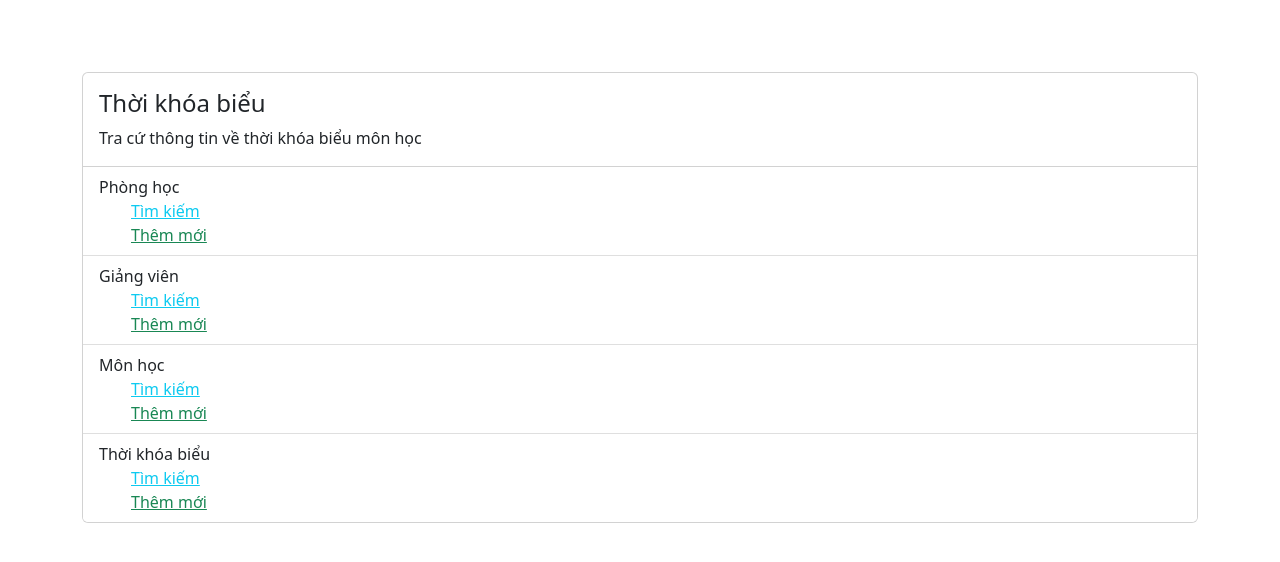
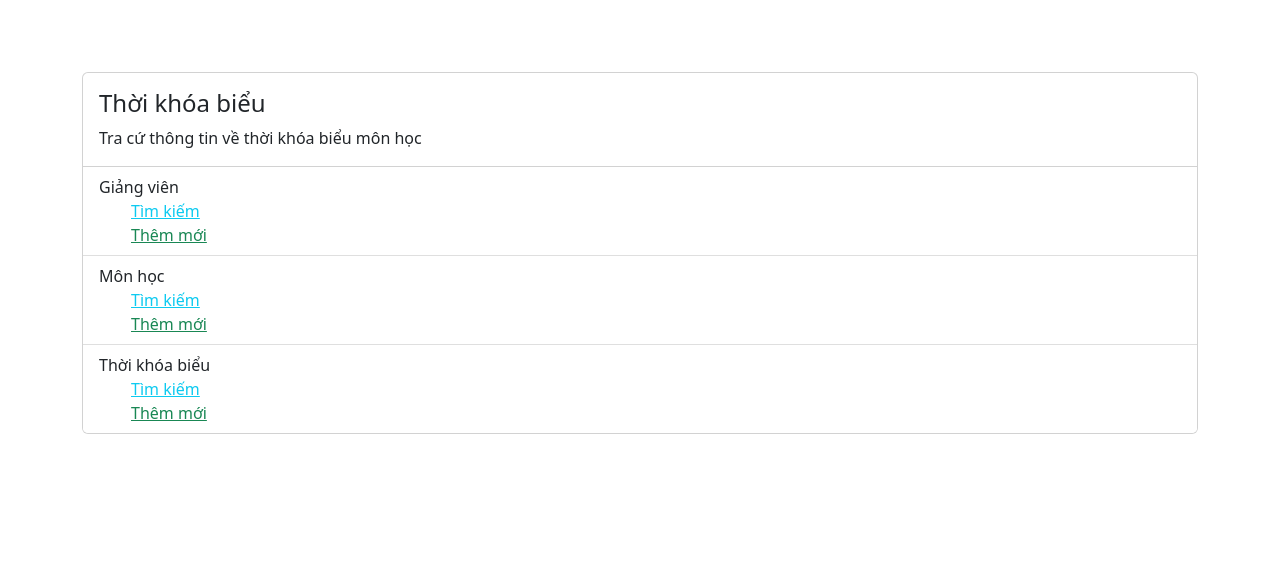
Before and after one commit to thechallengerr/web-php, a PHP site: page /app/views/homepage.php in a window 1280 px wide. Shown: the part 96-658 px from the top of the page. Run offline with PHP 8.4, Linux system fonts and the light colour scheme.

Commit message:
chot' ha. cái login voi cái homepage nha

```diff
--- a/app/views/homepage.php
+++ b/app/views/homepage.php
@@ -33,13 +33,6 @@
             </div>
             <ul class="list-group list-group-flush">
             <li class="list-group-item">
-                <label for="">Phòng học</label>
-                <ul  style="list-style-type: none;">
-                    <a class="link-info" href=""><li>Tìm kiếm</li></a>
-                    <a class="link-success" href=""><li>Thêm mới</li></a>
-                </ul>
-            </li>
-            <li class="list-group-item">
                 <label for="">Giảng viên</label>
                 <ul  style="list-style-type: none;">
                     <a class="link-info" href=""><li>Tìm kiếm</li></a>
```
